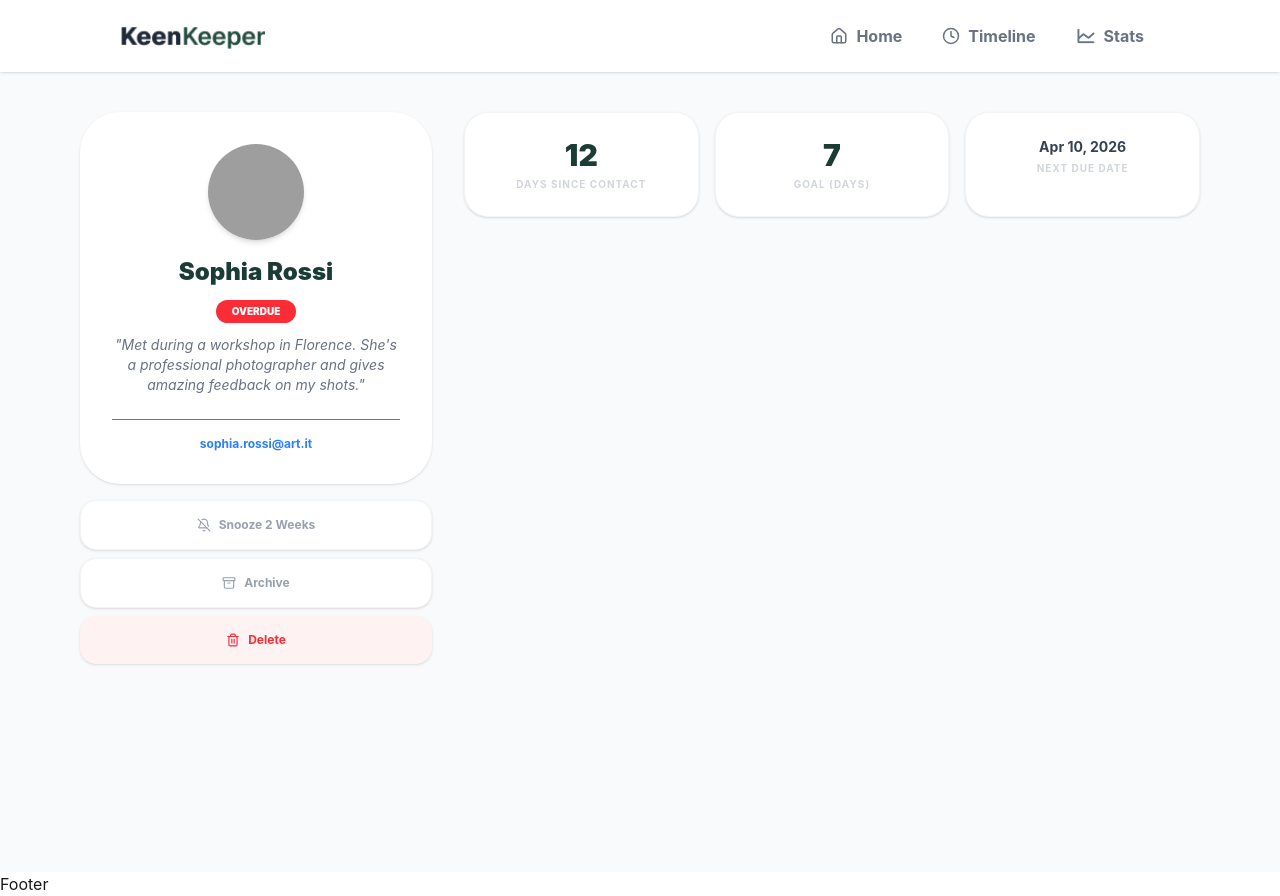
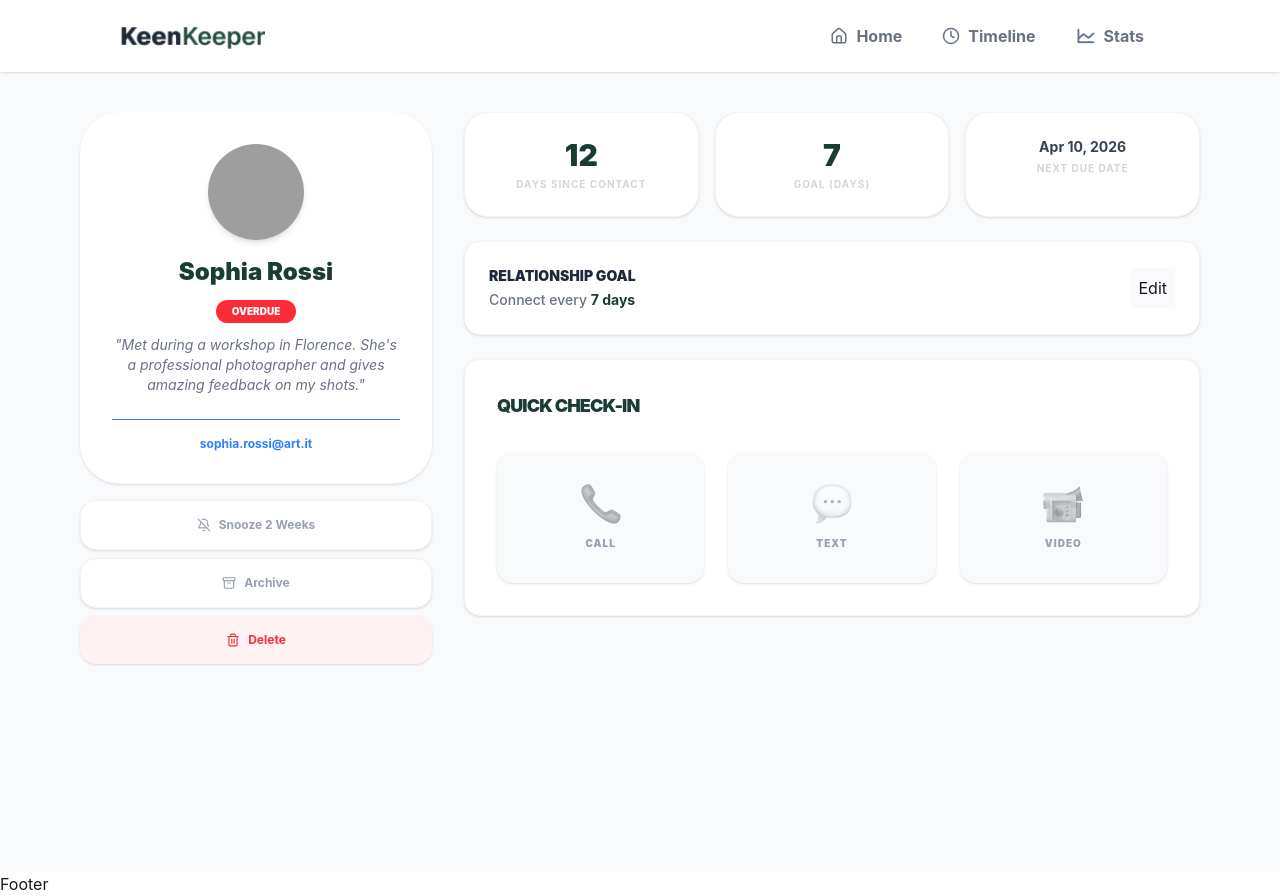
Before and after one commit to hasina-code/keen-keeper, a React (Vite) app: page /friend/11 in a window 1280 px wide. Built offline with nearby package versions, Linux system fonts and the light colour scheme; grey boxes are pictures that could not be loaded.

Commit message:
add quick check-in actions (call, text, video)

```diff
--- a/src/Components/FriendDetail/QuickCheckIn.jsx
+++ b/src/Components/FriendDetail/QuickCheckIn.jsx
@@ -1,9 +1,29 @@
 import React from 'react';
+import callIcon from '../../assets/call.png';
+import textIcon from '../../assets/text.png';
+import videoIcon from '../../assets/video.png';
 
-const QuickCheckIn = () => {
+const QuickCheckIn = ({ onCheckIn }) => {
     return (
-        <div>
-            QuickCheckIn
+        <div className="bg-white p-8 rounded-2xl border border-gray-100 shadow-sm">
+            <h3 className="text-lg font-black text-[#1A3C34] mb-8 uppercase tracking-tighter">Quick Check-in</h3>
+            <div className="grid grid-cols-3 gap-6">
+                {/* Call */}
+                <button onClick={() => onCheckIn('Call')} className="flex flex-col items-center p-8 bg-[#F8FAFC] rounded-2xl group hover:bg-[#EFFFF6] transition-all shadow-sm">
+                    <img src={callIcon} alt="Call" className="w-10 h-10 mb-3 opacity-40 group-hover:opacity-100 transition-opacity" />
+                    <span className="text-[10px] font-black uppercase text-gray-400 group-hover:text-[#1A3C34] tracking-widest">Call</span>
+                </button>
+                {/* Text */}
+                <button onClick={() => onCheckIn('Text')} className="flex flex-col items-center p-8 bg-[#F8FAFC] rounded-2xl group hover:bg-blue-50 transition-all shadow-sm">
+                    <img src={textIcon} alt="Text" className="w-10 h-10 mb-3 opacity-40 group-hover:opacity-100 transition-opacity" />
+                    <span className="text-[10px] font-black uppercase text-gray-400 group-hover:text-blue-600 tracking-widest">Text</span>
+                </button>
+                {/* Video */}
+                <button onClick={() => onCheckIn('Video')} className="flex flex-col items-center p-8 bg-[#F8FAFC] rounded-2xl group hover:bg-purple-50 transition-all shadow-sm">
+                    <img src={videoIcon} alt="Video" className="w-10 h-10 mb-3 opacity-40 group-hover:opacity-100 transition-opacity" />
+                    <span className="text-[10px] font-black uppercase text-gray-400 group-hover:text-purple-600 tracking-widest">Video</span>
+                </button>
+            </div>
         </div>
     );
 };
--- a/src/page/FriendDetails.jsx
+++ b/src/page/FriendDetails.jsx
@@ -58,6 +58,17 @@ const FriendDetails = () => {
 
                 <div className="lg:col-span-8 space-y-6">
                     <FriendStats friend={friend} />
+
+                       <div className="bg-white p-6 rounded-2xl border border-gray-100 shadow-sm flex justify-between items-center">
+                        <div>
+                            <h4 className="text-sm font-black text-gray-800 uppercase mb-1">Relationship Goal</h4>
+                            <p className="text-gray-500 text-sm font-medium">Connect every <span className="text-[#1A3C34] font-bold">{friend.goal} days</span></p>
+                        </div>
+                        <button className="p-2 bg-gray-50 hover:bg-gray-100 transition-all">
+                            Edit
+                        </button>
+                    </div>
+                      <QuickCheckIn onCheckIn={handleCheckIn} />
                 </div>
             </div>
         </div>
```
